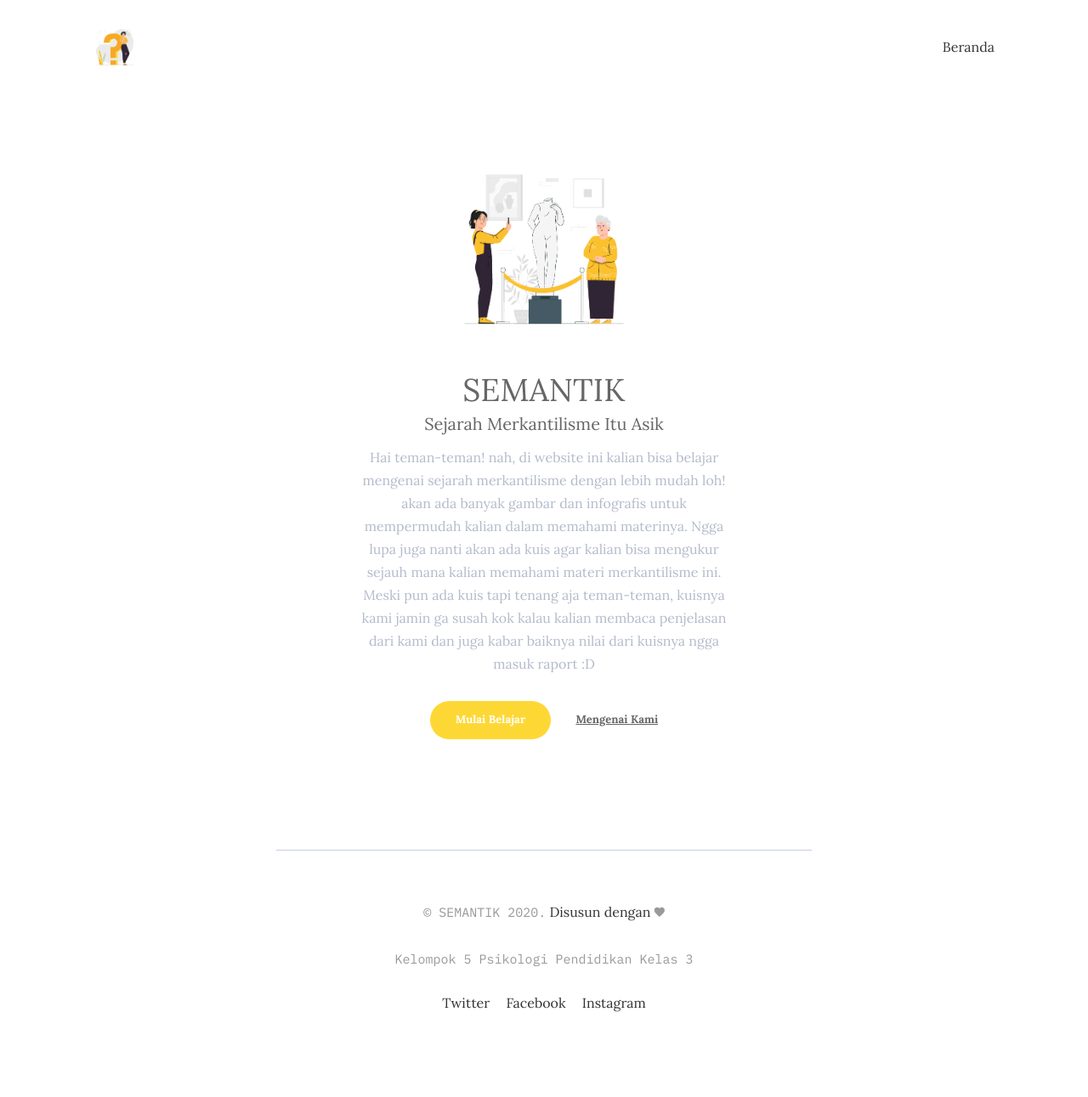
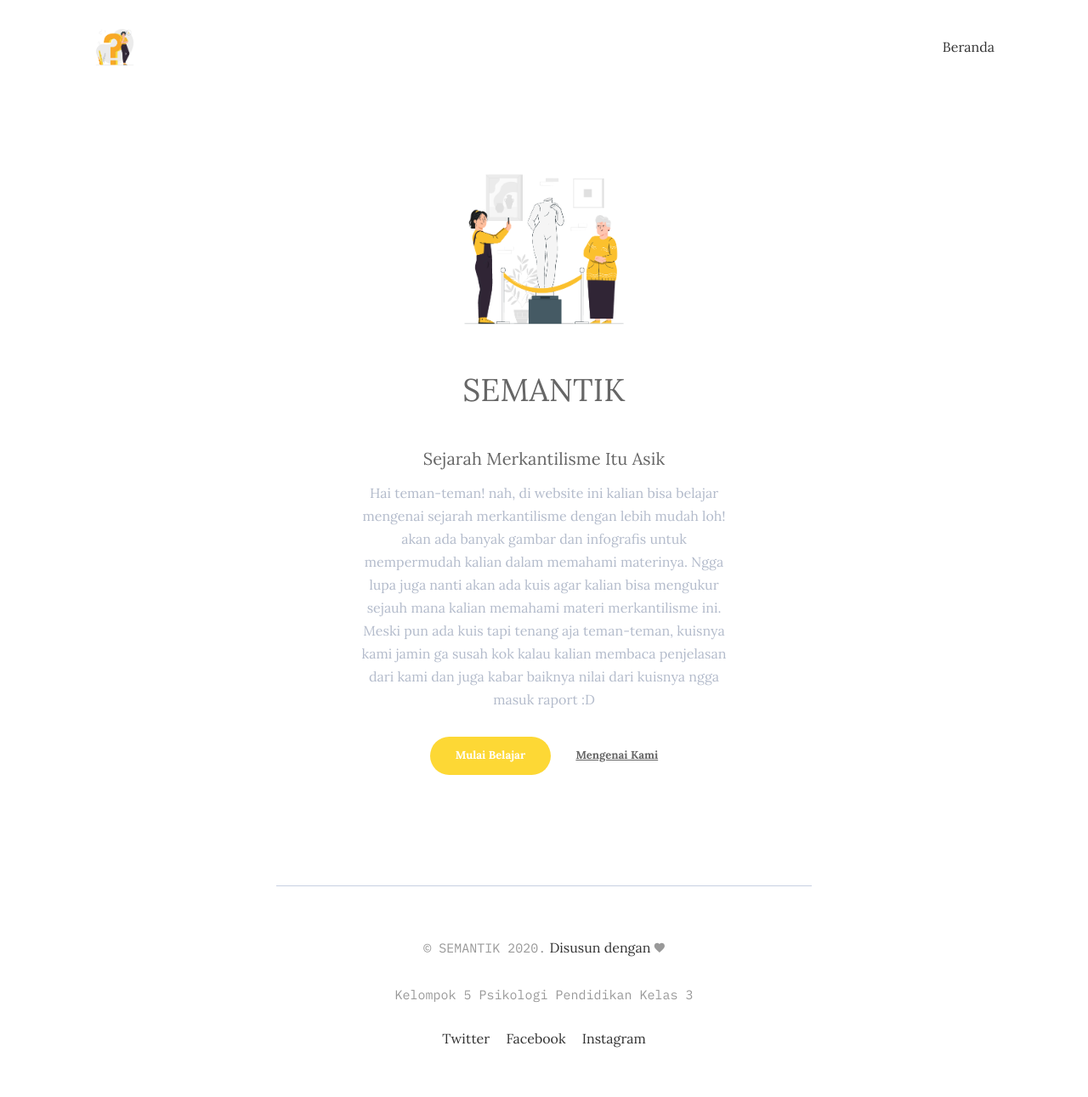
Before and after one commit to imamnrchls/modul, a Jekyll site: the page built from index.html, in a window 1280 px wide. Shown: the whole page at 85% size. Built offline with Jekyll 4.4.1, drawn with Linux system fonts in a browser that asks for light colours; nearby versions of some CDN libraries; before the commit the page ends 1249 px from its top, so only the background shows below that.

Commit message:
Update index.html

```diff
--- a/index.html
+++ b/index.html
@@ -8,7 +8,7 @@ layout: default
     <div class="author__inner">
   <img src="{{site.baseurl}}{{site.author.image}}" alt="{{site.author.name}}" class="author__img">
       <h1 class="author__job">{{ site.author.job }}</h1>
-      <p class="author__desc">Sejarah Merkantilisme Itu Asik</p>
+      <h3 class="author__desc">Sejarah Merkantilisme Itu Asik</h3>
       <p class="author__bio">{{ site.author.bio }}</p>
       <div class="author__more">
         <a href="{{site.baseurl}}/2020/11/09/merkantilisme/" class="say-hello">Mulai Belajar</a>
```
